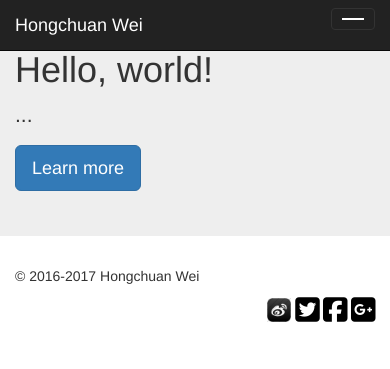
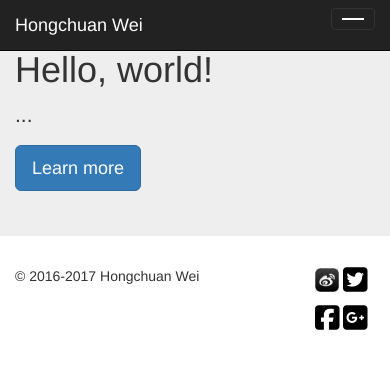
Before and after one commit to hongchuanwei/hongchuanwei.github.io, a Jekyll site: the page built from index.html, in a window 390 px wide. Shown: the top 369 px of the page. Built offline with Jekyll 4.4.1, drawn with Linux system fonts in a browser that asks for light colours; nearby versions of some CDN libraries.

Commit message:
grid system for smaller screen test

```diff
--- a/_layouts/default.html
+++ b/_layouts/default.html
@@ -82,10 +82,10 @@
     <!-- Site footer -->
     <footer class="container">
       <div class="row">
-	<div class="col-md-8">
+	<div class="col-md-8 col-sm-8 col-xs-8">
 	  <p>&copy; 2016-2017 Hongchuan Wei</p>
 	</div>
-	<div class="col-md-4">
+	<div class="col-md-4 col-sm-4 col-xs-4">
 	  <ul class="footer_ul">
 	    <li>
 	      <a id="a_weibo" target="_blank">
--- a/main.css
+++ b/main.css
@@ -1,7 +1,7 @@
-footer .col-sm-8 {
+/*footer .col-sm-8 {
     display: flex;
     justify-content: flex-end;
-}
+}*/
 
 footer .col-xs-4 {
     display: flex;
```
